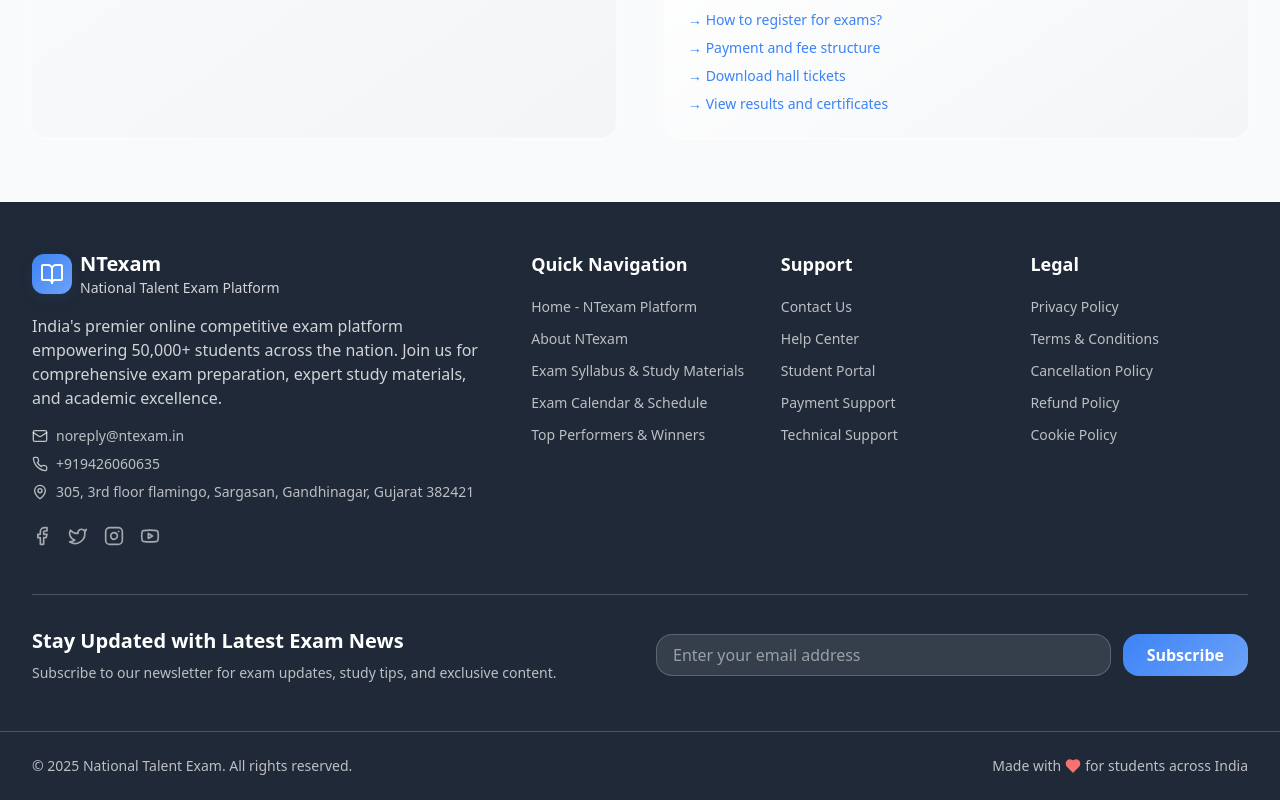
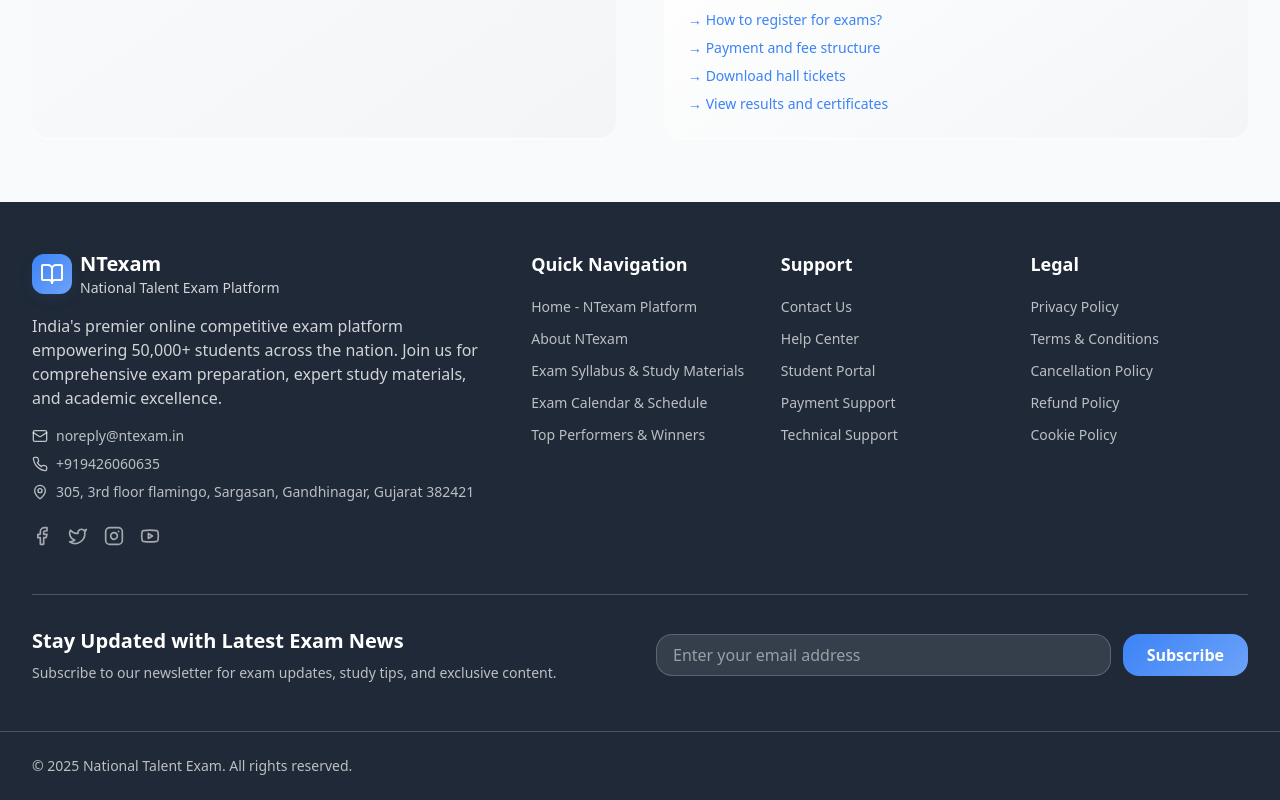
Before and after one commit to NikhilM344/NTExam-national-exam-hub, a React (Vite) app: page / in a window 1280 px wide. Shown: the part 5901-6701 px from the top of the page. Built offline with nearby package versions, Linux system fonts and the light colour scheme.

Commit message:
Remove "Made with" text from footer
Remove "Made with" and "for students across India" text from the footer section.

```diff
--- a/src/components/Footer.tsx
+++ b/src/components/Footer.tsx
@@ -149,12 +149,6 @@ const Footer = () => {
             <div className="text-sm text-white/70 text-center md:text-left">
               © {currentYear} National Talent Exam. All rights reserved.
             </div>
-
-            <div className="flex items-center gap-1 text-sm text-white/70">
-              <span>Made with</span>
-              <Heart className="h-4 w-4 text-red-400 fill-current" />
-              <span>for students across India</span>
-            </div>
           </div>
         </div>
       </div>
```
